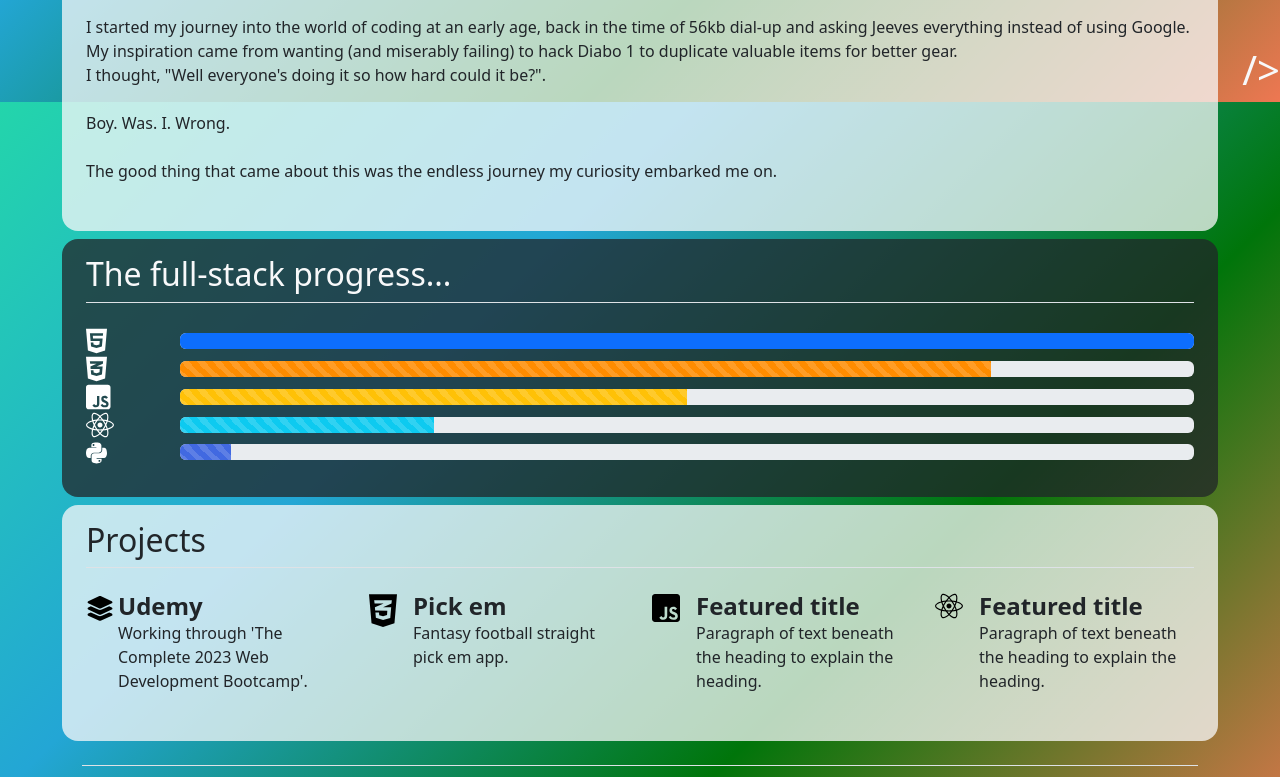
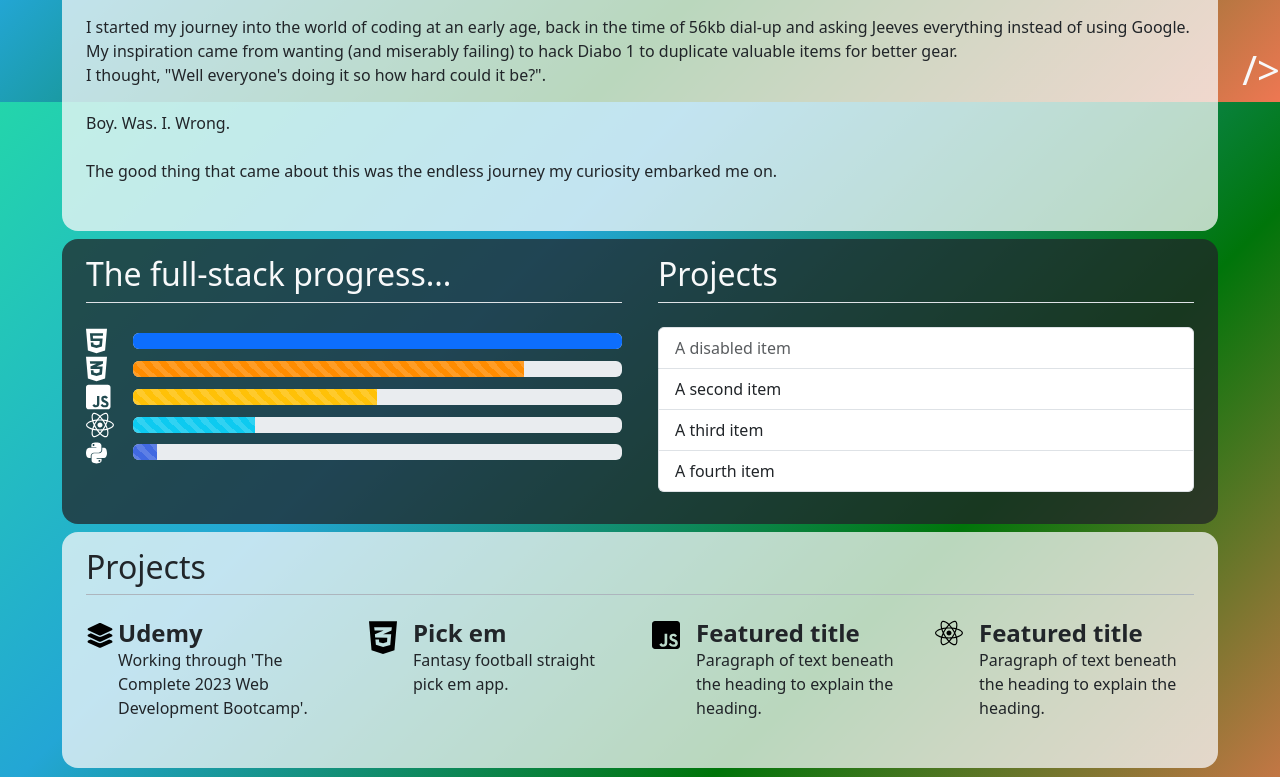
Before and after one commit to c-nunez/capstone-project2, a plain HTML site: page index.html in a window 1280 px wide. Shown: the part 698-1475 px from the top of the page. Drawn offline with nearby package versions, Linux system fonts and the light colour scheme.

Commit message:
layout update

```diff
--- a/index.html
+++ b/index.html
@@ -10,7 +10,7 @@
 <body>
   <header>
     <!-- Fixed navbar -->
-    <nav class="navbar navbar-expand-md navbar-dark fixed-top bg-transparent">
+    <nav class="navbar navbar-expand-md navbar-dark fixed-top bg-transparent" style="z-index: -1;">
       <div class="container-fluid">
         <h1 class="text-light d-none d-sm-block"> < </h1>
         </div>
@@ -44,7 +44,7 @@
           <div class="row flex-lg-row-reverse align-items-center py-2 bg-body-tertiary bg-opacity-75 rounded-4">
 
             <div class="container px-4 py-2">
-              <h2 class="pb-2 border-bottom">About me</h2>
+              <h2 class="pb-2 border-bottom border-dark-subtle">About me</h2>
               <div class="py-3">
                 <p>
                   I started my journey into the world of coding at an early age, back in the time of 56kb dial-up and
@@ -69,11 +69,12 @@
 
     <section><!-- List progress -->
 
-      <div>
-        <div class="container col-xxl-8 px-1 pb-2">
+      <div class="pb-2">
+        <div class="container col-xxl-8 px-1">
           <div class="row py-2 bg-dark bg-opacity-75 rounded-4">
 
-            <div class="container px-4 py-2">
+
+            <div class="col-sm container ps-4 py-2">
               <h2 class="text-light pb-2 border-bottom">
                 The full-stack progress...
               </h2>
@@ -148,6 +149,22 @@
               </div>
             </div>
 
+
+            <div class="col-sm ms-0 px-4">
+              <div class="row py-2">
+                <div class="">
+                  <h2 class="pb-2 border-bottom text-light">Projects</h2>
+                  <div class="py-3">
+                    <ul class="list-group">
+                      <li class="list-group-item disabled">A disabled item</li>
+                      <li class="list-group-item">A second item</li>
+                      <li class="list-group-item">A third item</li>
+                      <li class="list-group-item">A fourth item</li>
+                    </ul>
+                  </div>
+                </div>
+              </div>
+            </div>
           </div>
         </div>
       </div>
@@ -155,14 +172,12 @@
 
     </section>
 
-    <!-- featurette -->
-
-    <section>
+    <section> <!-- featurette -->
       <div>
         <div class="container col-xxl-8 px-1">
           <div class="row flex-lg-row align-items-center py-2 bg-body-tertiary bg-opacity-75 rounded-4">
             <div class="container px-4 py-2 text-dark">
-              <h2 class="pb-2 border-bottom">Projects</h2>
+              <h2 class="pb-2 border-bottom border-dark-subtle">Projects</h2>
                 <div class="row row-cols-1 row-cols-sm-2 row-cols-md-3 row-cols-lg-4 g-4 py-3">
                   <div class="col d-flex align-items-start">
                     <svg class="flex-shrink-0 me-1 mt-1" xmlns="http://www.w3.org/2000/svg" width="1.75em" viewBox="0 0 576 512">
@@ -211,15 +226,11 @@
 
 
         <!--  -->
+    <section>
 
-      <!-- <div>
 
-        <div class="container col-xxl-8 px-1 pb-5">
 
-            </div>
-          </div>
-        </div>
-      </div> -->
+    </section>
 
   </main>
 
--- a/style.css
+++ b/style.css
@@ -28,3 +28,28 @@ body {
         border-radius: 0 !important;
     }
 }
+
+/* width */
+::-webkit-scrollbar {
+    width: 5px;
+  }
+
+  ::-webkit-scrollbar:hover {
+    width: 10px;
+  }
+
+  /* Track */
+  ::-webkit-scrollbar-track {
+    background: #f1f1f1;
+    opacity: 50%;
+  }
+
+  /* Handle */
+  ::-webkit-scrollbar-thumb {
+    background: #888;
+  }
+
+  /* Handle on hover */
+  ::-webkit-scrollbar-thumb:hover {
+    background: #555;
+  }
```
